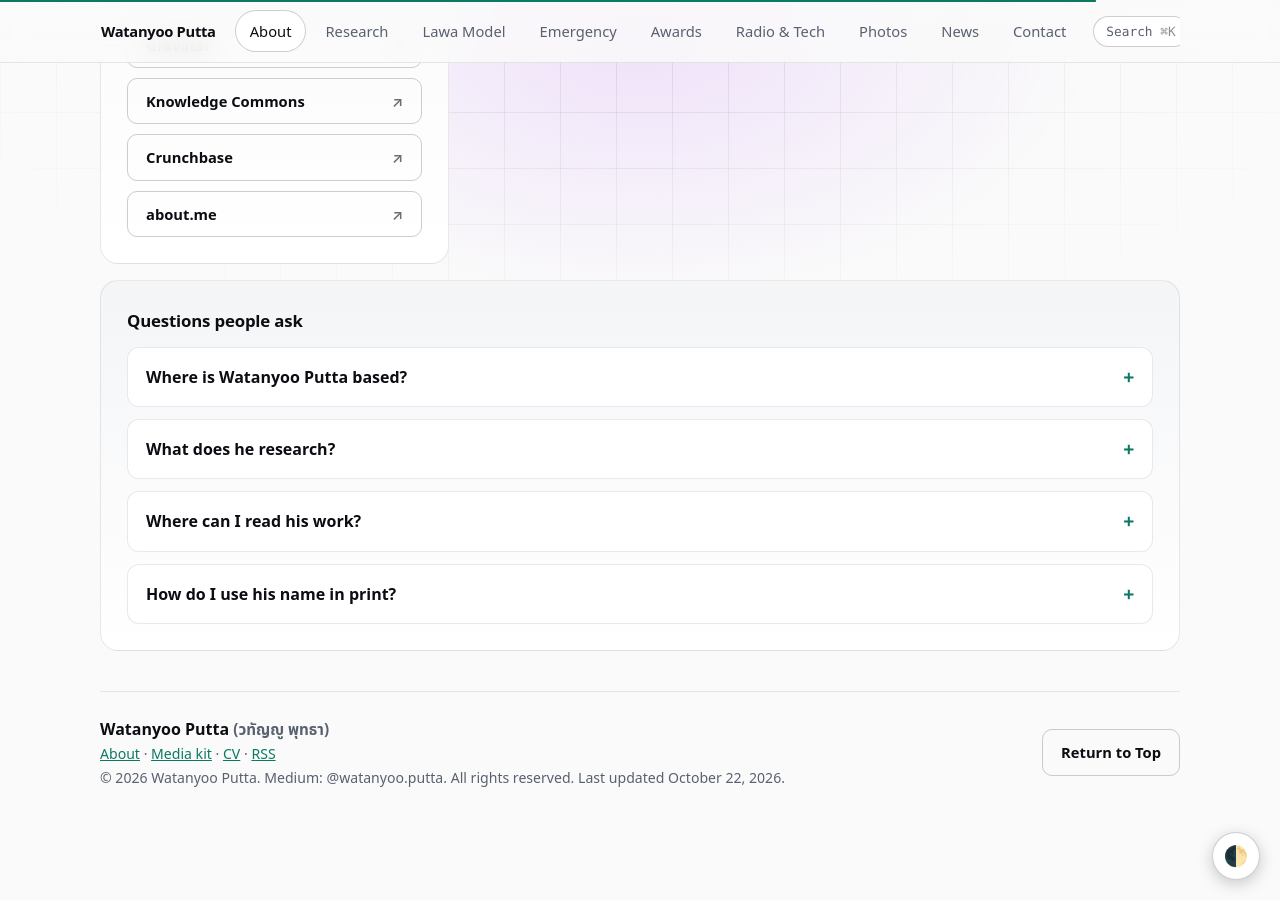
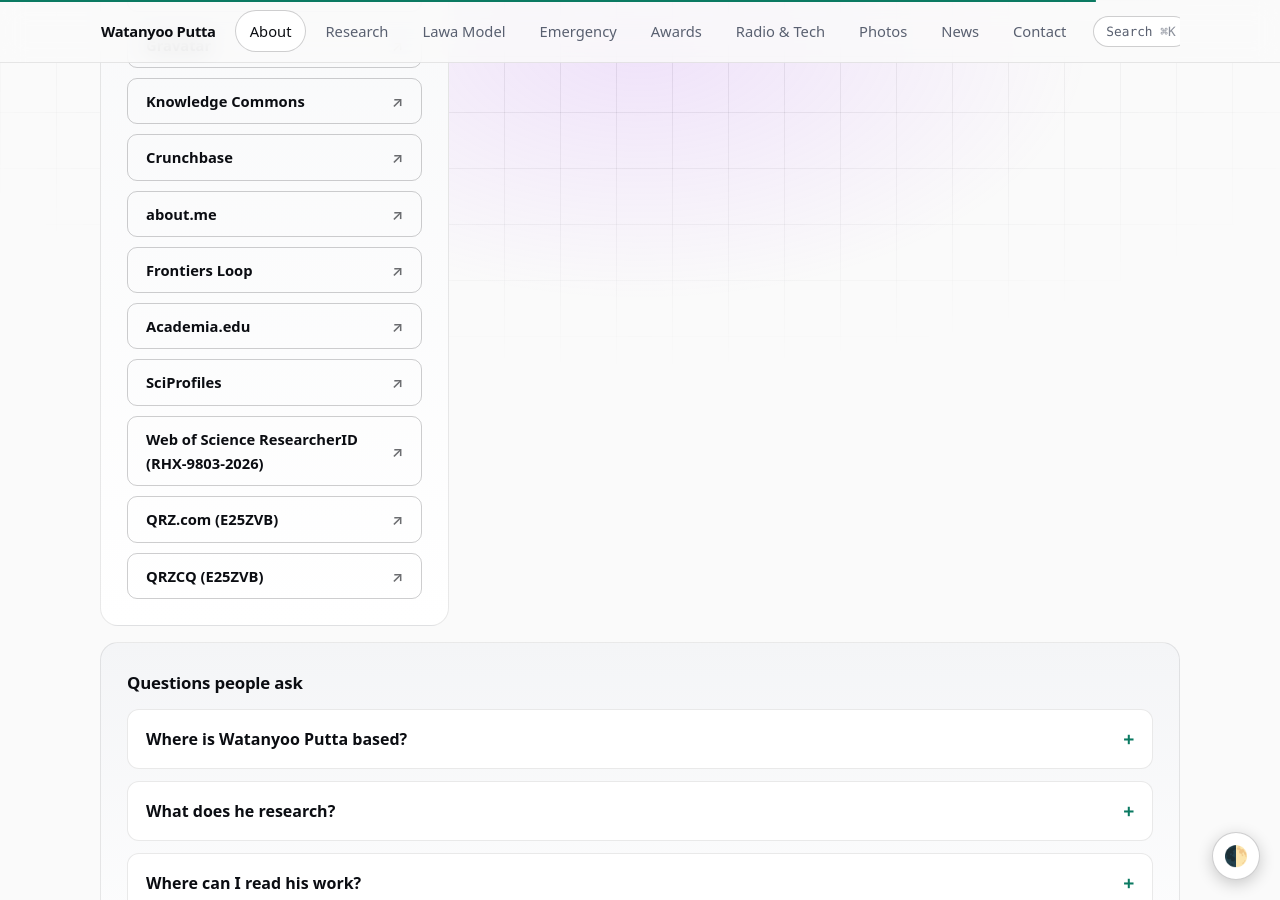
Before and after one commit to WatanyooPutta/WatanyooPutta.github.io, a Jekyll site: the page built from about.html, in a window 1280 px wide and 900 px high, scrolled down 1732 px. Built offline with Jekyll 4.4.1, drawn with Linux system fonts in a browser that asks for light colours.

Commit message:
Update about.html

```diff
--- a/about.html
+++ b/about.html
@@ -17,7 +17,7 @@
 <div class="chips"><a class="chip" href="https://orcid.org/0009-0007-2782-1422" rel="me external"><i class="dot"></i>ORCID iD 0009-0007-2782-1422</a><a class="chip" href="https://www.wikidata.org/wiki/Q141644996" rel="me external"><i class="dot"></i>Wikidata Q141644996</a><a class="chip" href="https://scholar.google.com/citations?user=_8o9aVEAAAAJ" rel="me external"><i class="dot"></i>Google Scholar</a><a class="chip" href="https://www.linkedin.com/in/watanyoo-putta/" rel="me external"><i class="dot"></i>LinkedIn</a><a class="chip" href="https://doi.org/10.5281/zenodo.23324693" rel="external"><i class="dot"></i>Zenodo DOI</a></div></div>
 <main id="main" class="grid">
 <section class="card s2"><h2>Who is Watanyoo Putta?</h2><div class="edu-row about-row"><button class="zoom edu-photo" type="button"><img src="{{ '/assets/images/watanyoo-putta-kkw-student-400.webp' | relative_url }}" data-full="{{ '/assets/images/watanyoo-putta-kkw-student.webp' | relative_url }}" width="400" height="535" loading="lazy" decoding="async" alt="Watanyoo Putta in his Khonkaenwittayayon School uniform"></button><div><p><strong>Watanyoo Putta (วทัญญู พุทธา)</strong> is a Thai medical researcher and high school student at Khonkaenwittayayon School in Khon Kaen, Thailand. He works on tropical disease, One Health and biosensors, completed a research internship at the Tropical Disease Research Center, Khon Kaen University, and writes about public health on Medium (@watanyoo.putta).</p><p class="muted" style="margin-top:12px">In 2026 he won first place at the MedSpark Innovation Competition for rapid point-of-care diagnostic biosensors aimed at snake venom detection.</p></div></div></section>
-<section class="card"><h2>His name</h2><dl class="facts"><dt>English</dt><dd>Watanyoo Putta</dd><dt>Thai</dt><dd lang="th">วทัญญู พุทธา</dd><dt>Also written</dt><dd lang="th">นายวทัญญู พุทธา</dd></dl></section>
+<section class="card"><h2>His name</h2><dl class="facts"><dt>English</dt><dd>Watanyoo Putta</dd><dt>Thai</dt><dd lang="th">วทัญญู พุทธา</dd><dt>Also written</dt><dd lang="th">นายวทัญญู พุทธา</dd><dt>Radio callsign</dt><dd>E25ZVB</dd></dl></section>
 <section class="card"><h2>At a glance</h2><dl class="facts"><dt>Based in</dt><dd>Khon Kaen, Thailand</dd><dt>School</dt><dd>Khonkaenwittayayon School (โรงเรียนขอนแก่นวิทยายน)</dd><dt>Internship</dt><dd>Tropical Disease Research Center, Khon Kaen University</dd><dt>Fields</dt><dd>Tropical medicine, biosensors, disease surveillance, One Health</dd></dl></section>
 <section class="card s2"><h2>Work and recognition</h2><ul class="list">
 <li><strong>First place, MedSpark Innovation Competition 2026</strong><br><span class="muted">With the National Research Council of Thailand (NRCT).</span> <a href="{{ '/awards/' | relative_url }}">Awards</a></li>
@@ -36,7 +36,13 @@
 <a class="btn alt" href="https://gravatar.com/delicate5bee6abfc2" rel="me external">Gravatar</a>
 <a class="btn alt" href="https://profile.hcommons.org/members/watanyooputta/" rel="me external">Knowledge Commons</a>
 <a class="btn alt" href="https://www.crunchbase.com/person/watanyoo-putta" rel="me external">Crunchbase</a>
-<a class="btn alt" href="https://about.me/watanyooputta" rel="me external">about.me</a></nav></section>
+<a class="btn alt" href="https://about.me/watanyooputta" rel="me external">about.me</a>
+<a class="btn alt" href="https://loop.frontiersin.org/people/3730773/overview" rel="me external">Frontiers Loop</a>
+<a class="btn alt" href="https://independent.academia.edu/WatanyooPutta" rel="me external">Academia.edu</a>
+<a class="btn alt" href="https://sciprofiles.com/profile/watanyooputta" rel="me external">SciProfiles</a>
+<a class="btn alt" href="https://www.webofscience.com/wos/author/record/RHX-9803-2026" rel="me external">Web of Science ResearcherID (RHX-9803-2026)</a>
+<a class="btn alt" href="https://www.qrz.com/db/E25ZVB" rel="me external">QRZ.com (E25ZVB)</a>
+<a class="btn alt" href="https://www.qrzcq.com/call/E25ZVB" rel="me external">QRZCQ (E25ZVB)</a></nav></section>
 <section class="card s3"><h2>Questions people ask</h2>
 <details class="item"><summary><strong>Where is Watanyoo Putta based?</strong></summary><span class="muted">Khon Kaen, Thailand.</span></details>
 <details class="item"><summary><strong>What does he research?</strong></summary><span class="muted">Tropical disease, One Health, disease surveillance and diagnostic biosensors.</span></details>
```
